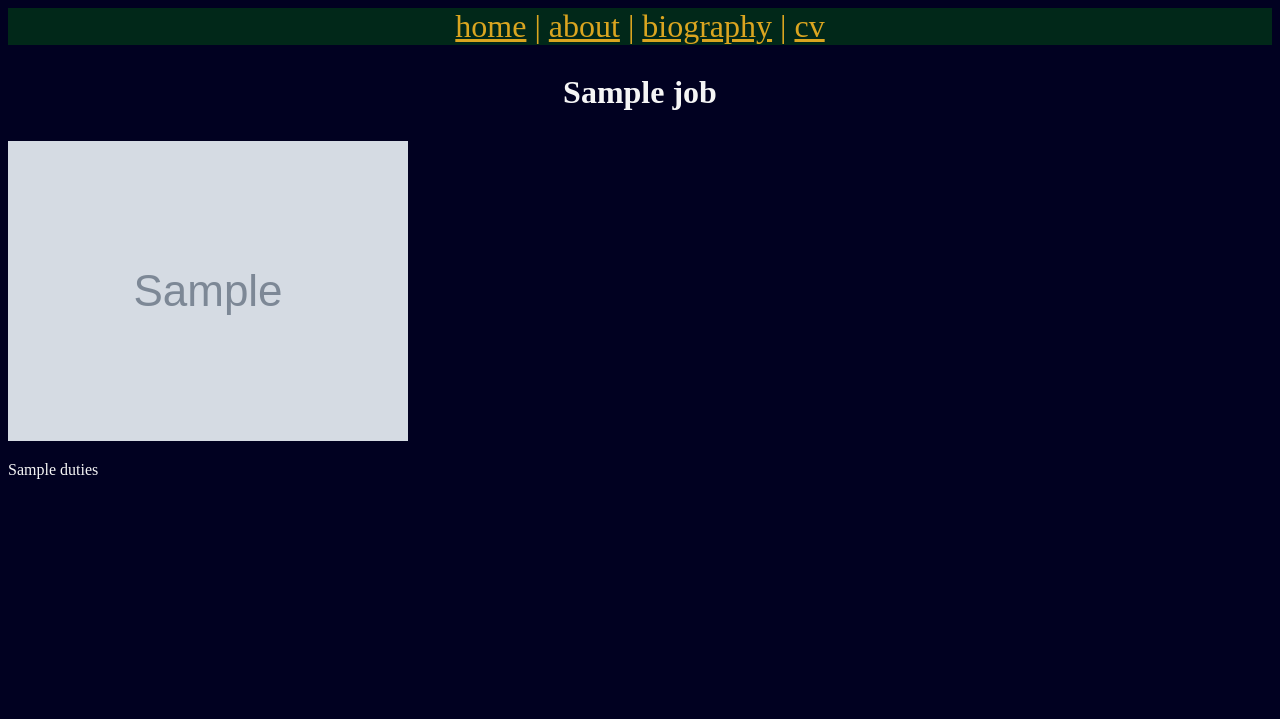
After one commit to RoyAWilson/100DaysOfCodeCapstoneProjectWebsite, a Django app: template my_site/roys_site/my_cv/templates/job_desc_page.html in a window 1280 px wide. The commit adds this page. Shown: the top 719 px of the page. Run offline with Django 5.2, Linux system fonts and the light colour scheme; the template is opened without the code that fills it: most values are stand-ins (such as "Sample title", 1, 10 or a date in 2020); grey boxes marked "Sample" are stand-in pictures; data that the repository does not hold is empty.

Commit message:
Links to description page working need to figure out why pictures not showing up.

```diff
--- a/my_site/roys_site/my_cv/templates/cv_page.html
+++ b/my_site/roys_site/my_cv/templates/cv_page.html
@@ -9,7 +9,9 @@
     <h2 style="text-align: center">Please Click a Link for Description:</h2>
     <article>
         {% for job in jobs %}
-            <h3>{{ job.job_title }}</h3>
+            <a href="{% url 'job_desc_page' slug=job.slug %}">
+                <h3>{{ job.job_title }}</h3>
+            </a>
         {% endfor %}
     </article>
 {% endblock content %}
--- /dev/null
+++ b/my_site/roys_site/my_cv/templates/job_desc_page.html
@@ -0,0 +1,13 @@
+{% extends "base.html" %}
+
+{% block title %}
+    <title>{{ job.job_title }}</title>
+{% endblock title %}
+
+{% block content %}
+    <h1>{{ job.job_title }}</h1>
+    <img src="{{ job.picture }}" alt="{{ job.job_title }}">
+    <p>
+        {{ job.duties }}
+    </p>
+{% endblock content %}
--- a/my_site/roys_site/my_cv/urls.py
+++ b/my_site/roys_site/my_cv/urls.py
@@ -4,4 +4,6 @@ from . import views
 
 urlpatterns = [
     path("", views.cv_page, name="cv_page"),
+    # path("job_desc_page/", views.job_desc_page, name="job_desc_page")
+    path("<slug:slug>", views.job_desc_page, name="job_desc_page")
 ]
--- a/my_site/roys_site/my_cv/views.py
+++ b/my_site/roys_site/my_cv/views.py
@@ -6,3 +6,7 @@ from .models import Jobs
 def cv_page(request):
     job = Jobs.objects.all().order_by("job_title")
     return render(request, "cv_page.html", {"jobs": job})
+
+def job_desc_page(request, slug):
+    job = Jobs.objects.get(slug=slug)
+    return render(request, "job_desc_page.html", {"job": job})
```
